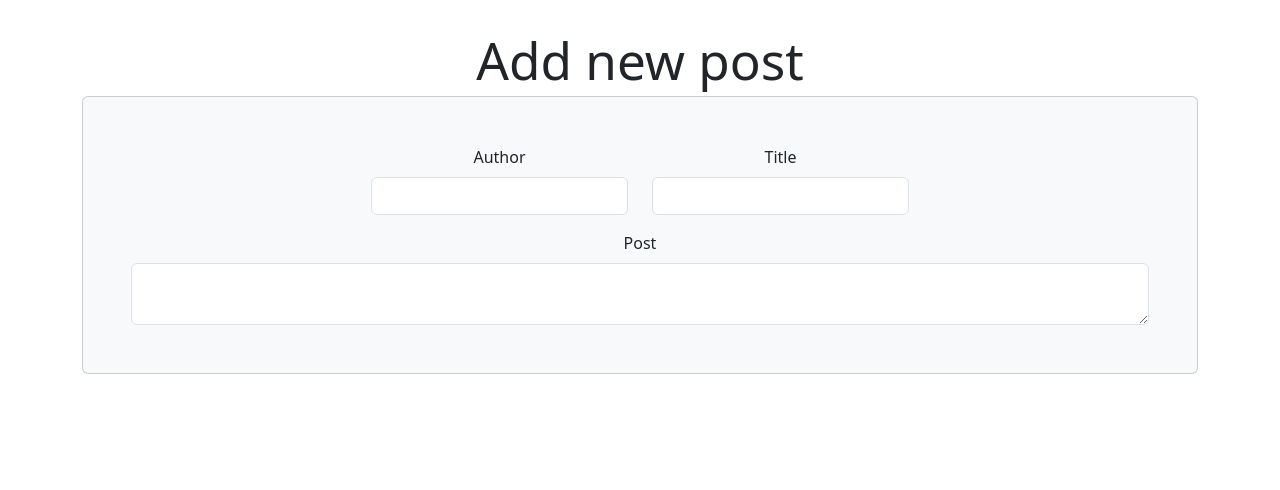
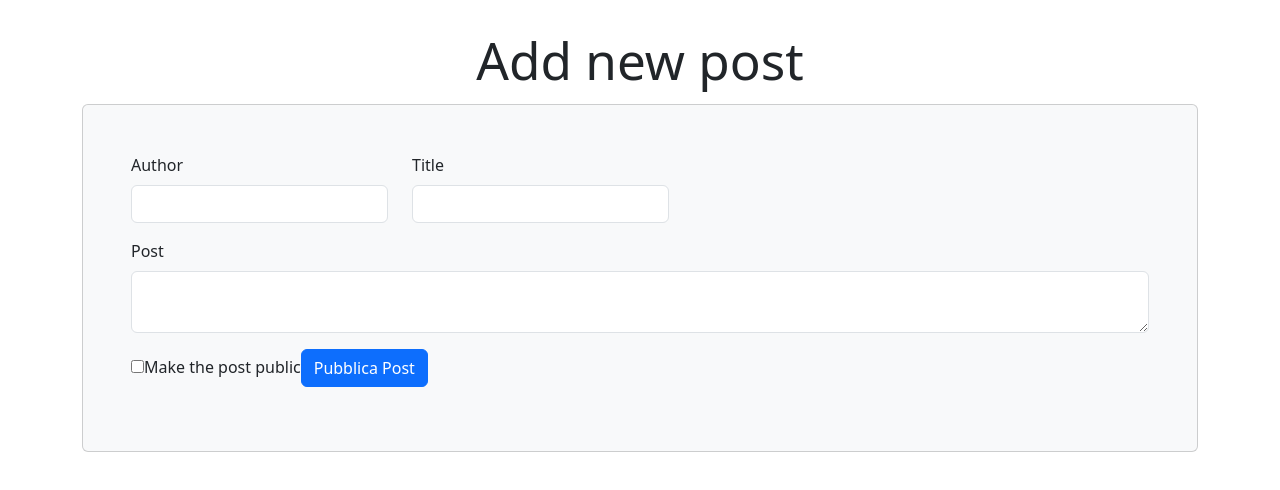
Before and after one commit to Salvo-Raia/react-post-form, a React (Vite) app: page / in a window 1280 px wide. Shown: the top 490 px of the page. Built offline with nearby package versions, Linux system fonts and the light colour scheme.

Commit message:
Add checkbox

```diff
--- a/src/App.jsx
+++ b/src/App.jsx
@@ -12,21 +12,27 @@ export default function App() {
   const [formData, setFormData] = useState(initialFormdata);
   const handleForm = (e) => {
     // Destrutturo target //
-    const {name, value} = e.target;
+    const {name, value, type, checked} = e.target;
 
     setFormData({
       ...formData,
-      [name]: value,
+      [name]: type === "checkbox" ? checked : value,
     })
+  }
+
+  const handleSubmit = (e) => {
+    e.preventDefault();
+    console.table(formData);
+
   }
 
   return (
     <div className='container'>
       <h1>Add new post</h1>
-        <form className='bg-light card'>
+        <form className='bg-light card my-3' onSubmit={handleSubmit}>
           <div className='card-body'>
-            <div className='form-group d-flex justify-content-center gap-4'>
-              <div className='author-input'>
+            <div className='form-group d-flex gap-4 '>
+              <div className='author-input text-start'>
               <label className='form-label' htmlFor="author">Author</label>
               <input type="text"
                      value={formData.author}
@@ -36,7 +42,7 @@ export default function App() {
                      id='author'
                      />
               </div>
-              <div className='title-input'>
+              <div className='title-input text-start'>
               <label className='form-label' htmlFor="title">Title</label>
               <input type="text"
                      value={formData.title}
@@ -47,9 +53,12 @@ export default function App() {
                      />
               </div>
             </div>
-              <div className='post-input form-group mt-3'>
+              <div className='post-input form-group mt-3 text-start'>
                 <label htmlFor="body" className='form-label'>Post</label>
                 <textarea name="body" value={formData.body} id="body" className='form-control' onChange={handleForm} />
+                <input type="checkbox" id='public' onChange={handleForm} checked={formData.public}/>
+                <label htmlFor="public">Make the post public</label>
+                <button className='btn btn-primary my-3'>Pubblica Post</button>
               </div>
           </div>
         </form>
```
